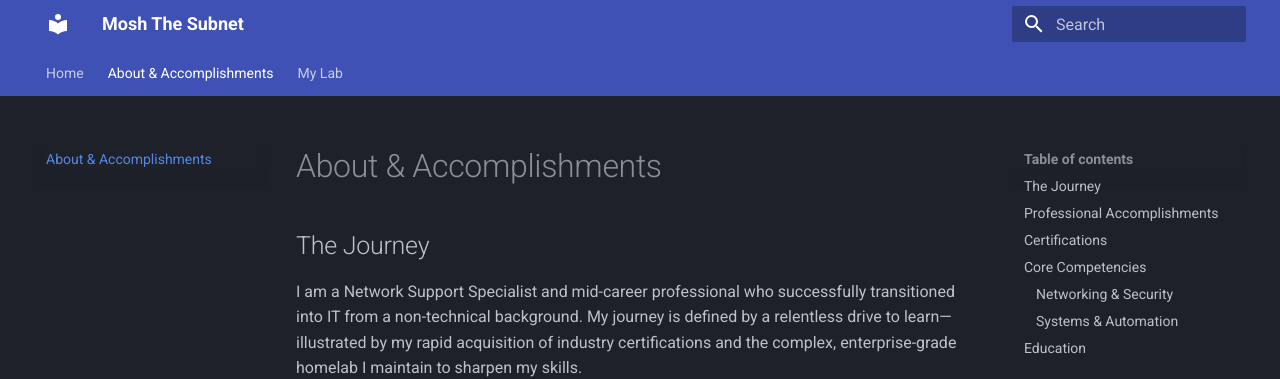
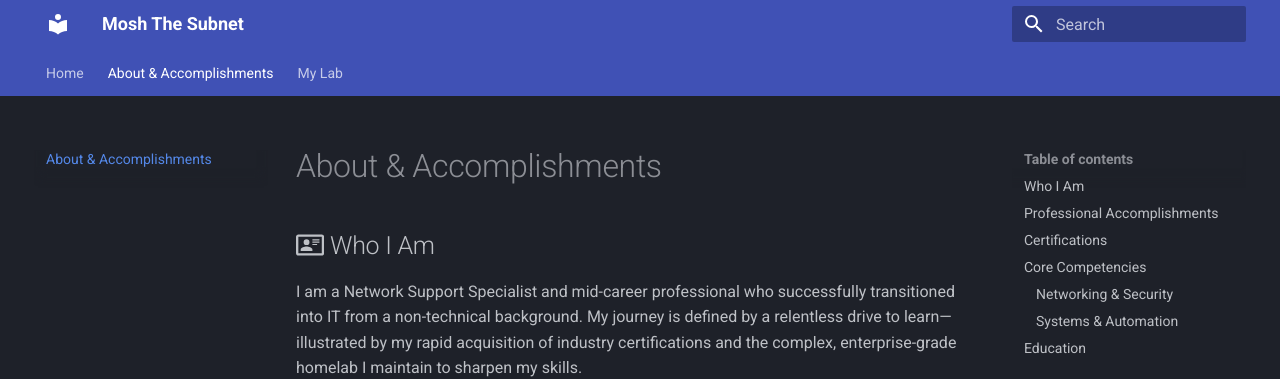
Before and after one commit to moshthesubnet/my-lab-docs, an MkDocs documentation site: the page built from docs/bio.md, in a window 1280 px wide and 900 px high. Shown: the top 379 px of the window. Built offline with MkDocs 1.6.1 and Material for MkDocs 9.7.7, drawn with Linux system fonts in a browser that asks for light colours.

Commit message:
Update bio.md

```diff
--- a/docs/bio.md
+++ b/docs/bio.md
@@ -1,6 +1,6 @@
 # About & Accomplishments
 
-## The Journey
+## :material-card-account-details-outline: Who I Am
 I am a Network Support Specialist and mid-career professional who successfully transitioned into IT from a non-technical background. My journey is defined by a relentless drive to learn—illustrated by my rapid acquisition of industry certifications and the complex, enterprise-grade homelab I maintain to sharpen my skills.
 
 Currently, I am pursuing a **B.S. in Network Engineering and Security (Cisco Track)** at **Western Governors University**.
```
